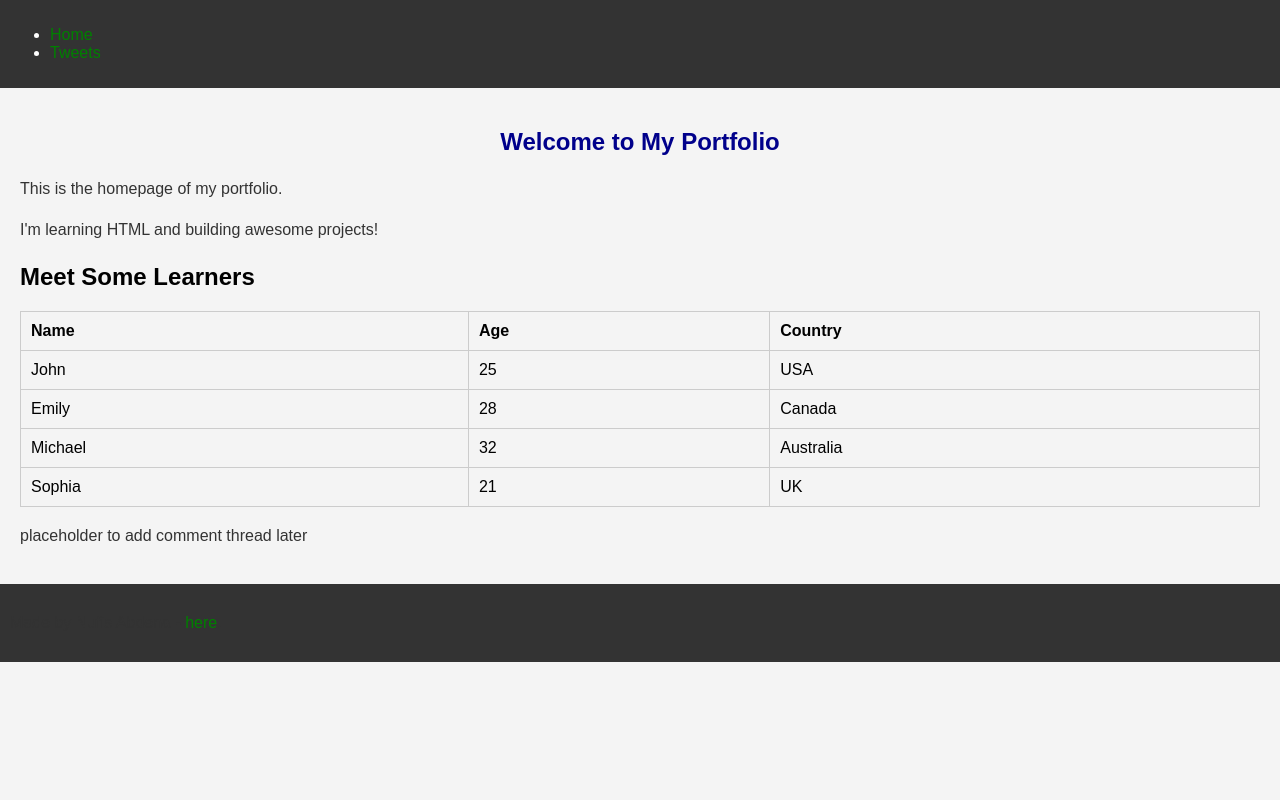
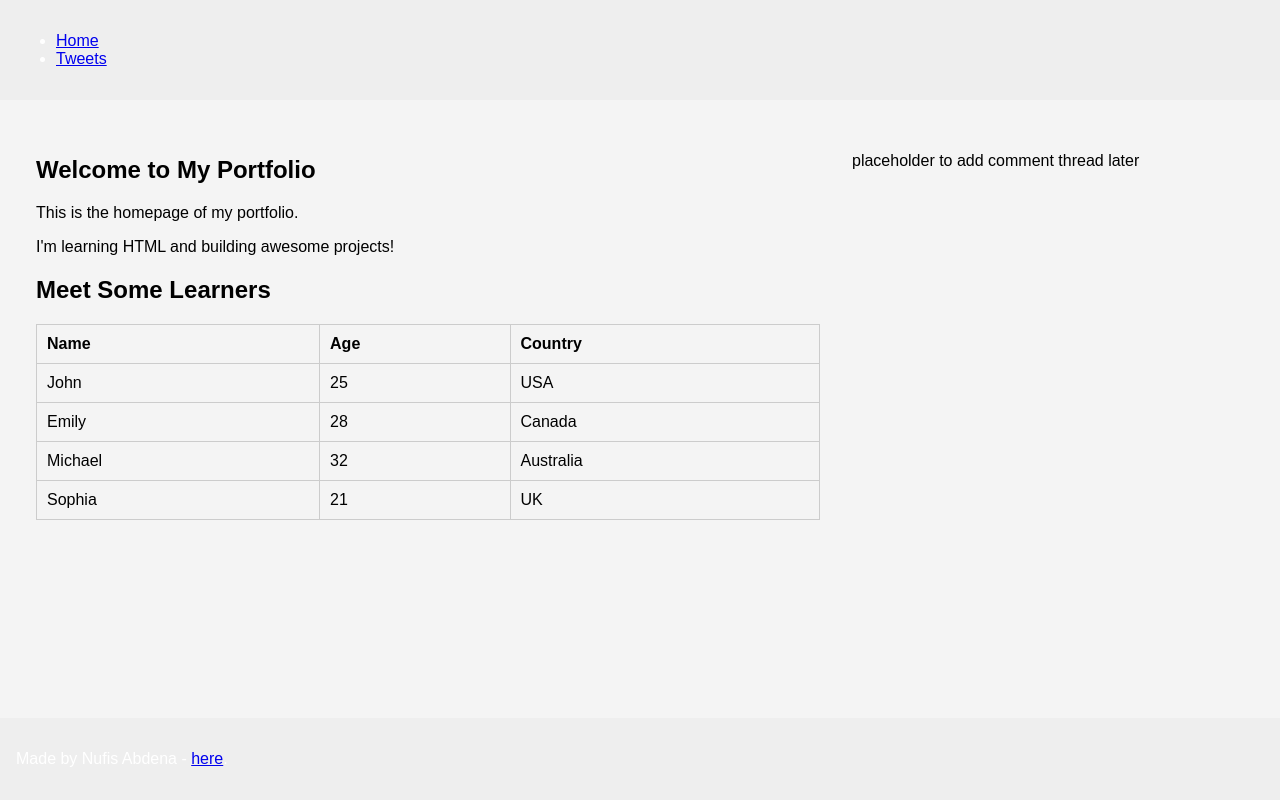
Before and after one commit to nu8426/alx_html_css, a plain HTML site: page index.html in a window 1280 px wide. Drawn offline with Linux system fonts and the light colour scheme.

Commit message:
Add flexbox layout styles to styles.css

```diff
--- a/styles.css
+++ b/styles.css
@@ -1,20 +1,35 @@
-/* styles.css */
-
-h1 {
-  color: darkblue;
-  text-align: center;
+/* Make body a flex container stacking children vertically */
+body {
+  display: flex;
+  flex-direction: column;
+  height: 100vh; /* full viewport height */
+  margin: 0;
 }
 
-p {
-  line-height: 1.6;
-  color: #333;
+/* Make main a flex container stacking children horizontally */
+main {
+  display: flex;
+  flex-direction: row;
+  flex: auto; /* take remaining space */
 }
 
-a {
-  color: green;
-  text-decoration: none;
+/* Article takes 2 parts of the row */
+article {
+  flex: 2;
+  overflow-y: auto; /* allow vertical scrolling if content overflows */
+  padding: 1rem;
 }
 
-a:hover {
-  text-decoration: underline;
+/* Aside takes 1 part of the row */
+aside {
+  flex: 1;
+  overflow-y: auto; /* allow vertical scrolling */
+  padding: 1rem;
 }
+
+/* Optional: styling for header and footer */
+header, footer {
+  padding: 1rem;
+  background-color: #eee;
+}
+s
```
